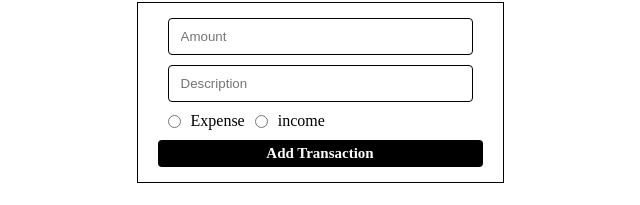
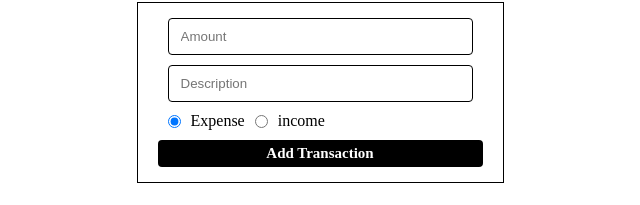
Before and after one commit to Duncan254-u/Expense-tracker-project, a React (Vite) app: page / in a window 1280 px wide. Both pictures are taken after a click on the element "ADD". Shown: the part 103-308 px from the top of the page, without its empty margins (330-970 px from the left). Built offline with nearby package versions, Linux system fonts and the light colour scheme.

Commit message:
radio button updates

```diff
--- a/src/Modules/home/OverviewComponent.jsx
+++ b/src/Modules/home/OverviewComponent.jsx
@@ -57,14 +57,17 @@ const RadioBox = styled.div`
 `;
 
 const AddTransactionView = () => {
-  return (
+    const [amount, setAmount] = useState("");
+    const [desc, setDesc] = useState("");
+  const [type, setType] = useState("EXPENSE");
+    return (
     <AddTransactionContainer>
-      <input placeholder="Amount" />
-      <input placeholder="Description" />
+      <input placeholder="Amount" value={amount}  onChange={(e)=> setAmount(e.target.value)}/>
+      <input placeholder="Description" value={amount}  onChange={(e)=> setAmount(e.target.value)} />
       <RadioBox>
-        <input type="radio" id="expense" name="type" value="EXPENSE" />
+        <input type="radio" id="expense" name="type" value="EXPENSE" checked ={type=="EXPENSE"} />
         <label htmlFor="expense">Expense</label>
-        <input type="radio" id="income" name="type" value="INCOME" />
+        <input type="radio" id="income" name="type" value="INCOME" checked ={type=="INCOME"} />
         <label htmlFor="income">income</label>
       </RadioBox>
       <AddTransaction>Add Transaction</AddTransaction>
```
